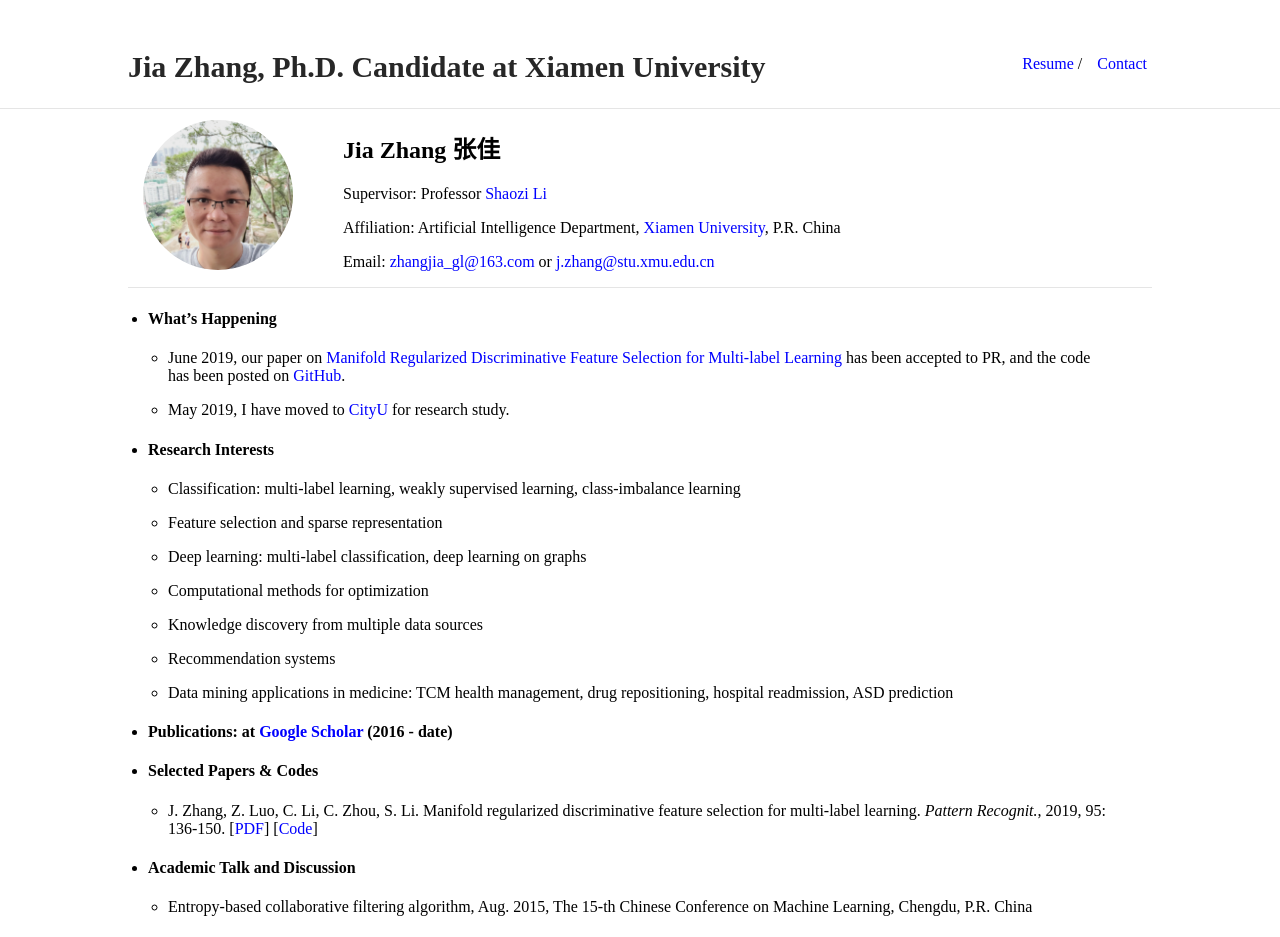
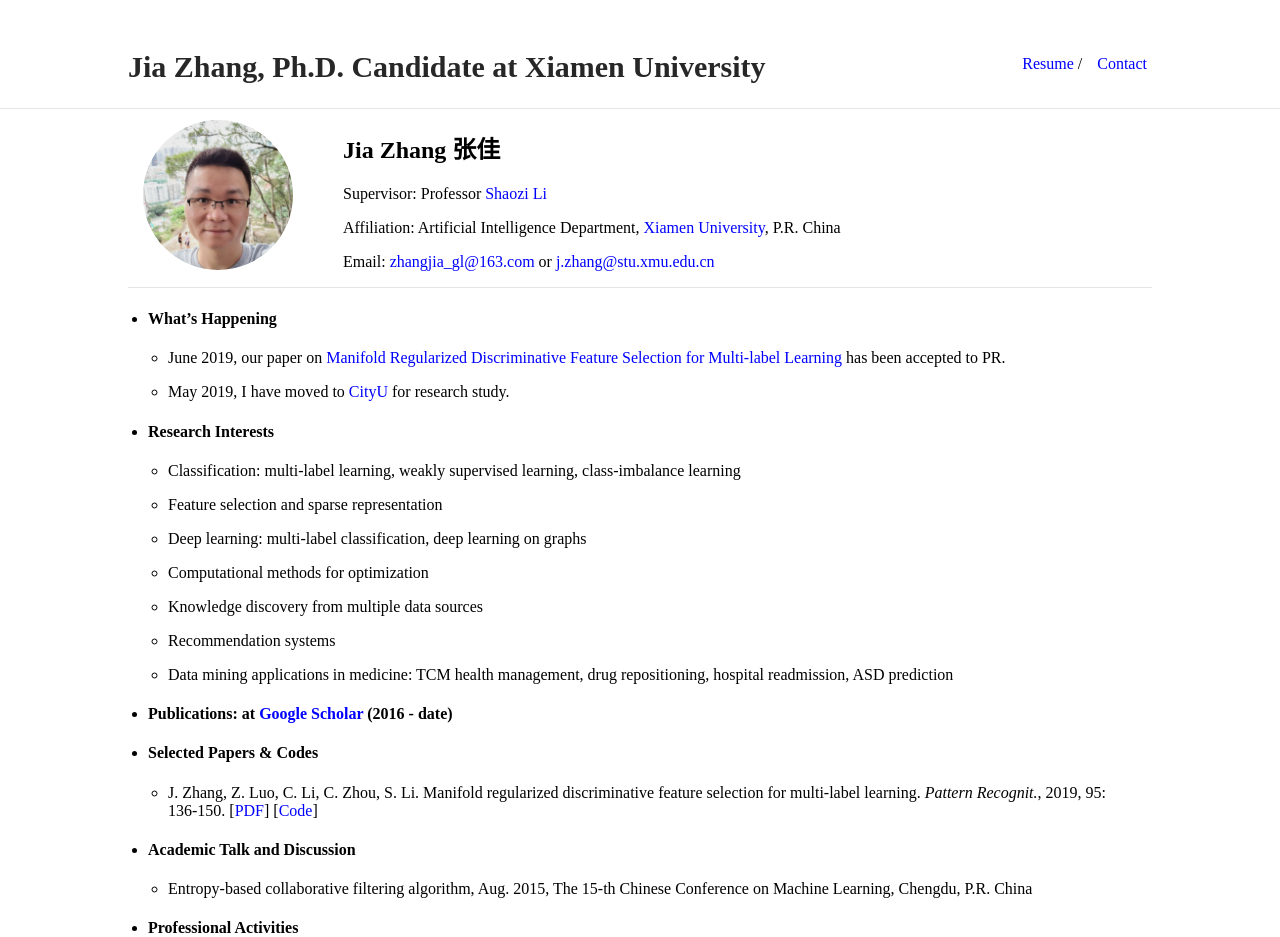
Before and after one commit to jiazhang-ml/jiazhang-ml.github.io, a Jekyll site: the page built from index.md, in a window 1280 px wide. Shown: the top 937 px of the page. Built offline with Jekyll 4.4.1, drawn with Linux system fonts in a browser that asks for light colours.

Commit message:
Update index.md

```diff
--- a/index.md
+++ b/index.md
@@ -16,7 +16,7 @@ Email: [zhangjia_gl@163.com](mailto:zhangjia_gl@163.com) or [j.zhang@stu.xmu.edu
 
 * #### What's Happening
 
-    * June 2019, our paper on [Manifold Regularized Discriminative Feature Selection for Multi-label Learning](https://www.sciencedirect.com/science/article/pii/S0031320319302341) has been accepted to PR, and the code has been posted on [GitHub](https://github.com/jiazhang-ml/MDFS).
+    * June 2019, our paper on [Manifold Regularized Discriminative Feature Selection for Multi-label Learning](https://www.sciencedirect.com/science/article/pii/S0031320319302341) has been accepted to PR.
 
     * May 2019, I have moved to [CityU](https://www.cityu.edu.hk/) for research study.
 
```
